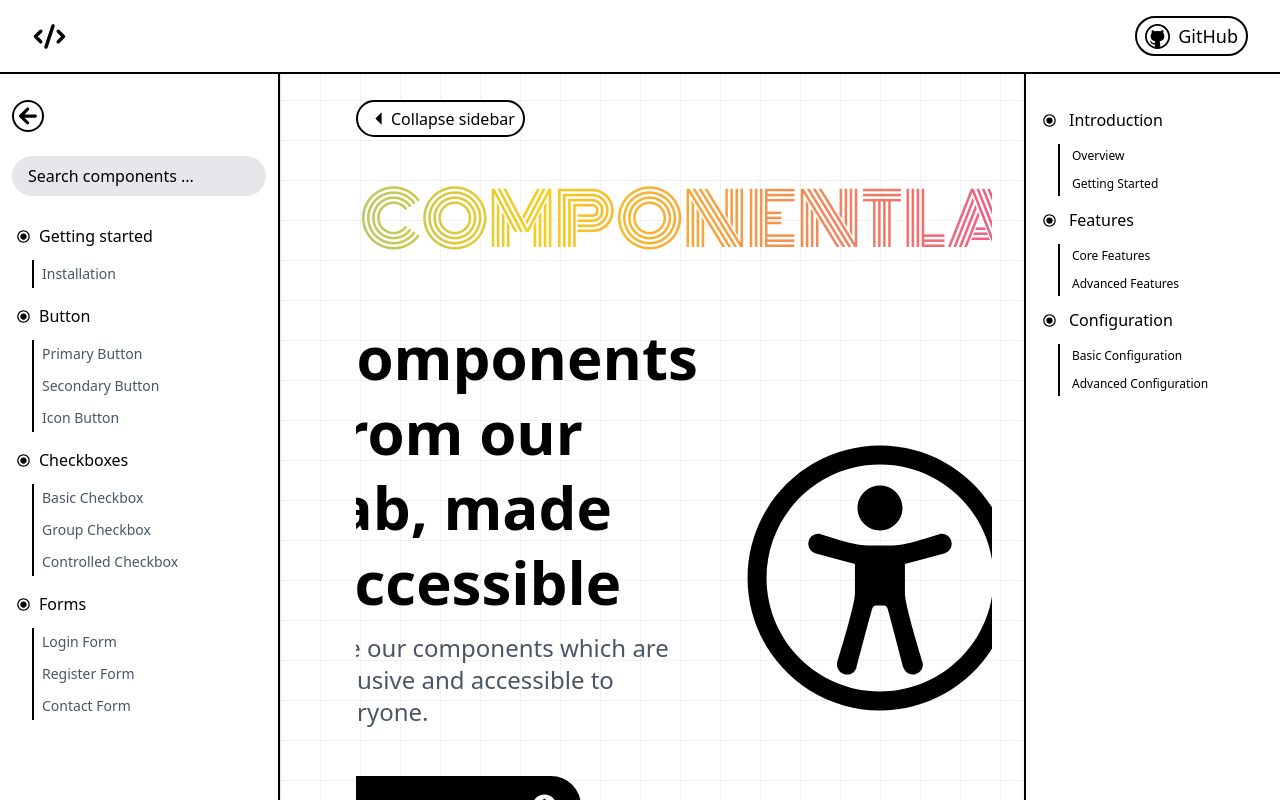
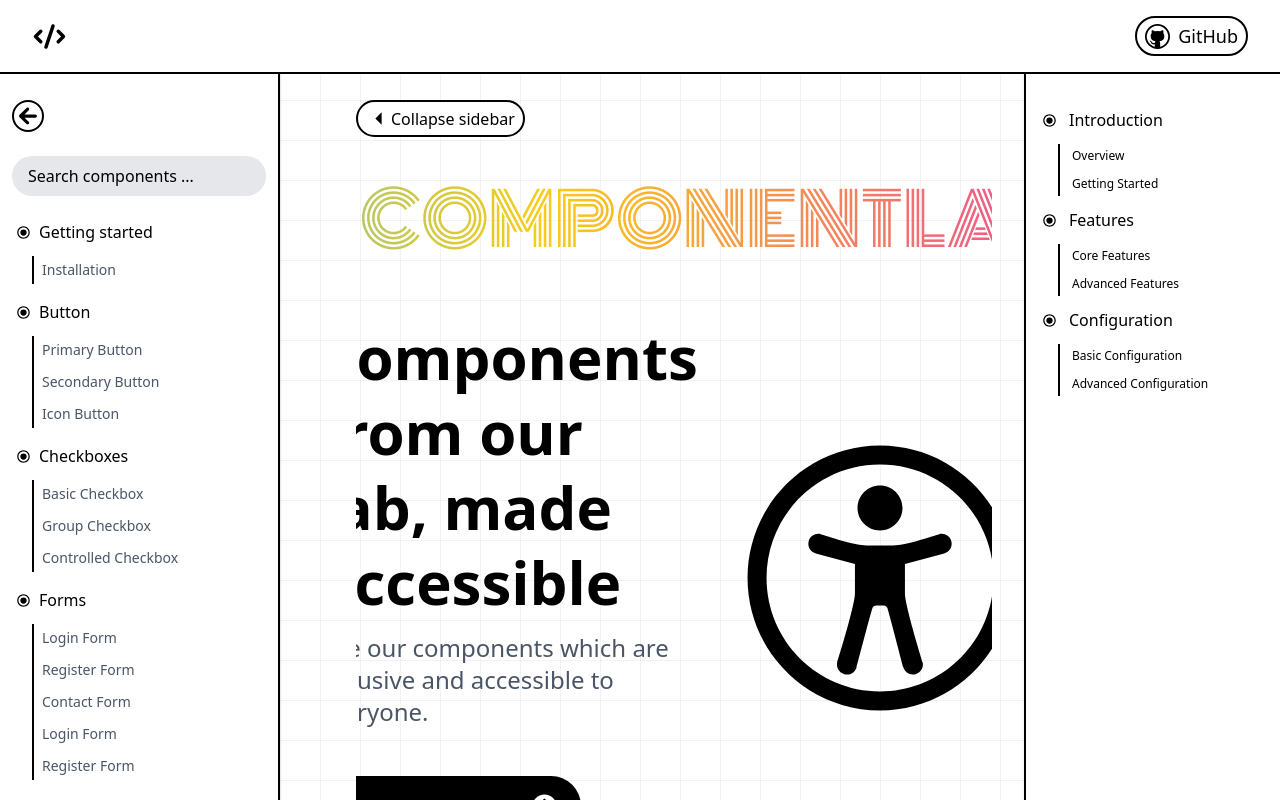
Before and after one commit to snippet-labs/COMPONENTLAB, a Next.js app: page / in a window 1280 px wide. Shown: the top 800 px of the page. Built offline with nearby package versions, Linux system fonts and the light colour scheme.

Commit message:
bugfix(sidepanel-overflow-scroll): fix the scrolling issue with the sidebar

```diff
--- a/src/components/Ui/Sidebar/Sidebar.tsx
+++ b/src/components/Ui/Sidebar/Sidebar.tsx
@@ -16,9 +16,9 @@
       initial={{ x: -300 }}
       animate={{ x: isSidebarOpen ? 0 : -300 }}
       transition={{ duration: 0.3, ease: 'easeInOut' }}
-      className="fixed top-0 z-[90] left-0 w-70 h-screen bg-white shadow-md border-r-2 backdrop-blur-lg "
+      className="fixed top-0 z-[40] left-0 w-70 h-screen bg-white shadow-md border-r-2 backdrop-blur-lg flex flex-col"
     >
-      <div className="bg-white z-10">
+      <div className="bg-white">
         {/* HEADER */}
         <div className="flex items-center justify-between pt-25 pb-4 bg-white">
           <div className="flex items-center ml-3 border-2 rounded-full">
@@ -43,8 +43,8 @@
         </div>
       </div>
       {/* LINKS */}
-      <div className="overflow-y-auto h-[calc(100vh-220px)]">
-        <nav className="px-4 mt-1">
+      <div className="flex-1 mb-5 overflow-y-auto" onWheel={(event) => event.stopPropagation()}>
+        <nav className="px-4 h-full">
           {filteredLinks.length > 0 ? (
             filteredLinks.map((parent, parentIndex) => (
               <div key={`${parent.path}-${parentIndex}`} className="mb-2">
--- a/src/constants/SidebarItems.ts
+++ b/src/constants/SidebarItems.ts
@@ -34,6 +34,28 @@
       { subItemName: 'Login Form', path: '' },
       { subItemName: 'Register Form', path: 'r' },
       { subItemName: 'Contact Form', path: '' },
+
+      { subItemName: 'Login Form', path: '' },
+      { subItemName: 'Register Form', path: 'r' },
+      { subItemName: 'Contact Form', path: '' },
+      { subItemName: 'Login Form', path: '' },
+      { subItemName: 'Register Form', path: 'r' },
+      { subItemName: 'Contact Form', path: '' },
+      { subItemName: 'Login Form', path: '' },
+      { subItemName: 'Register Form', path: 'r' },
+      { subItemName: 'Contact Form', path: '' },
+      { subItemName: 'Login Form', path: '' },
+      { subItemName: 'Register Form', path: 'r' },
+      { subItemName: 'Contact Form', path: '' },
+      { subItemName: 'Login Form', path: '' },
+      { subItemName: 'Register Form', path: 'r' },
+      { subItemName: 'Contact Form', path: '' },
+      { subItemName: 'Login Form', path: '' },
+      { subItemName: 'Register Form', path: 'r' },
+      { subItemName: 'Contact Form', path: '' },
+      { subItemName: 'Login Form', path: '' },
+      { subItemName: 'Register Form', path: 'r' },
+      { subItemName: 'Contact Form', path: '' },
     ],
   },
 ];
```
